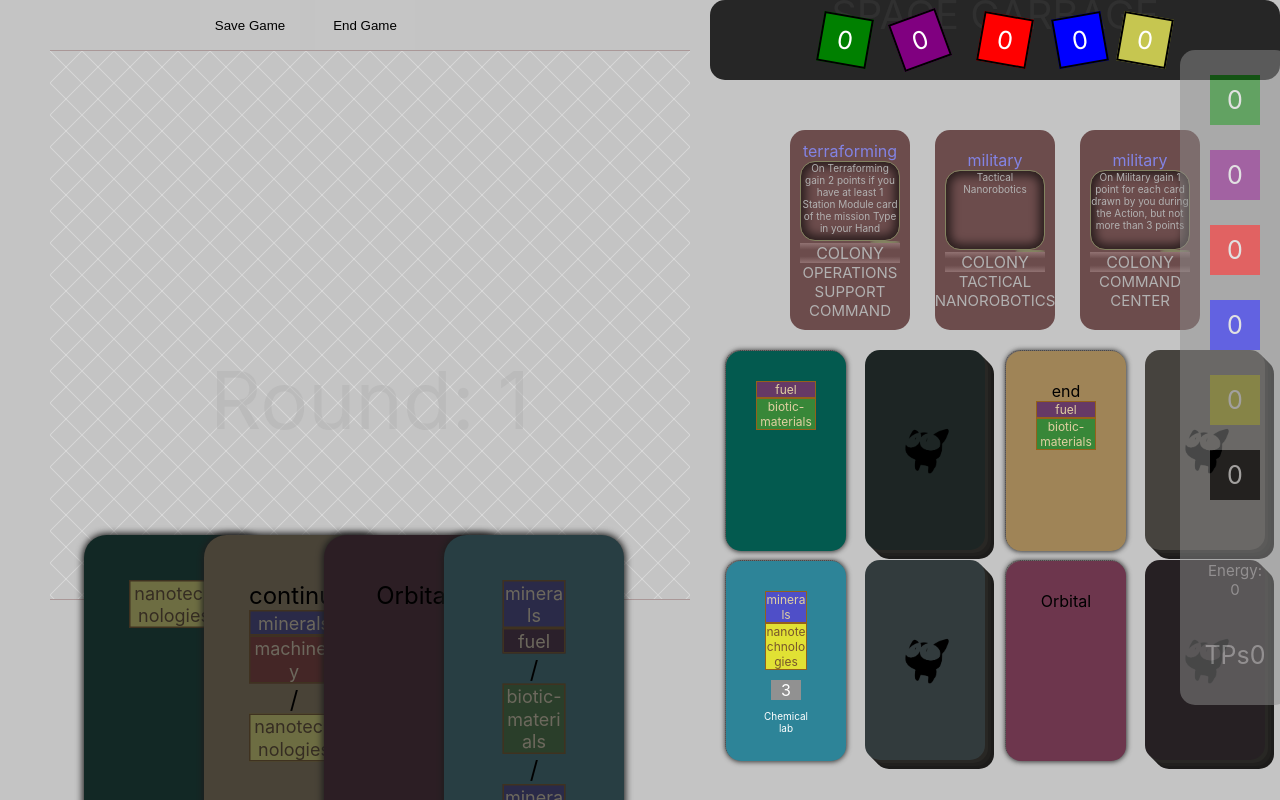
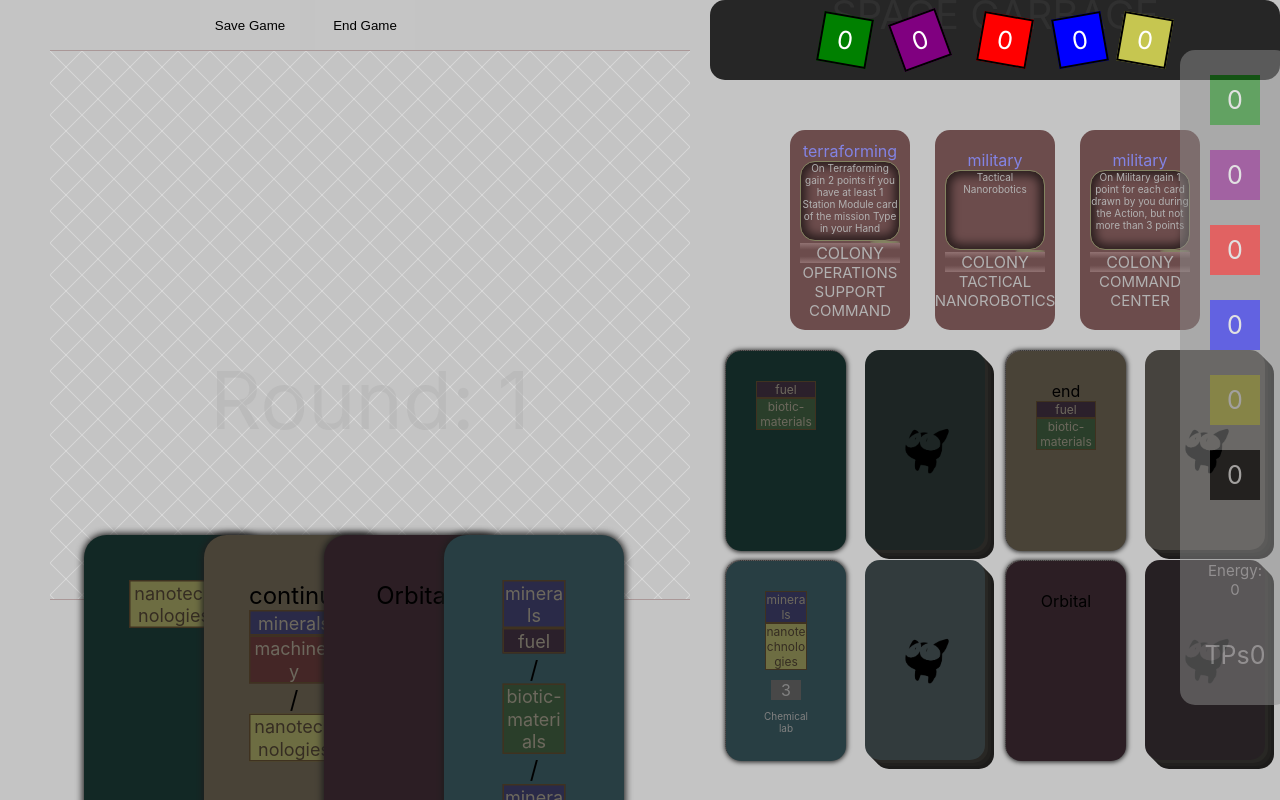
Before and after one commit to Igmat/SpaceExpatriateReact, a React (Create React App) app: page /game in a window 1280 px wide. Built offline with nearby package versions, Linux system fonts and the light colour scheme.

Commit message:
versions: without "place"

```diff
--- a/src/Board/Deck/index.tsx
+++ b/src/Board/Deck/index.tsx
@@ -33,7 +33,9 @@ export const Deck = observer((props: DeckProps) => {
           <Card
             key={props.model.openedCard.id}
             {...props.model.openedCard}
-            isDisabled={props.action.isDisabled('openedCard', props.model.openedCard)}
+          // isDisabled={props.action.isDisabled('openedCard', props.model.openedCard)}
+          isDisabled={props.action.isDisabled3(Deck.name, props.model.openedCard)}
+
           />
         )}
       </div>
--- a/src/Rules/ActionManager.ts
+++ b/src/Rules/ActionManager.ts
@@ -14,6 +14,8 @@ import { ColonyManager } from "./Colony/ColonyManager";
 import { ColonyDeckModel } from "./Colony/ColonyDeckModel";
 
 export type CardSource = 'openedCard' | 'hand' | 'table'
+export type CardSource2 = 'Deck' | 'Hand' | 'Table' | string //иначе передача имени компонента ругается, т.к. тип его string
+
 export class ActionManager {
   constructor(
     private readonly decks: DeckManager,
@@ -128,10 +130,23 @@ export class ActionManager {
   get isDisabled(): (place: CardSource, card: CardDefinition) => boolean {
     return (place: CardSource, card: CardDefinition) => {
       if (!this.activeAction) return place === 'openedCard'? false : true;
-      return  this.managers[this.activeAction].isDisabled(place, card)
+      return this.managers[this.activeAction].isDisabled(place, card)
     };
   }
+  isDisabled2 = (card: CardDefinition) =>  {
+    const caller = this.isDisabled2.caller;//устаревшее, ругается стрикт. Безопасных и новых аналогов не нашла
+    if (caller && caller.name === "Hand") {
+     console.log('I was colled in' + caller.name)
+     return true
+    }
+  }
+  get isDisabled3(): (componentsName: CardSource2, card: CardDefinition) => boolean {
+    return (componentsName: CardSource2, card: CardDefinition) => {
+      if (!this.activeAction) return componentsName === 'Deck' ? false : true;
+      return false
 
+    };
+  }
   get isDisabledDeck(): (type: CardType) => boolean {
     return (type: CardType) => {
       if (!this.activeAction) return true;
```
